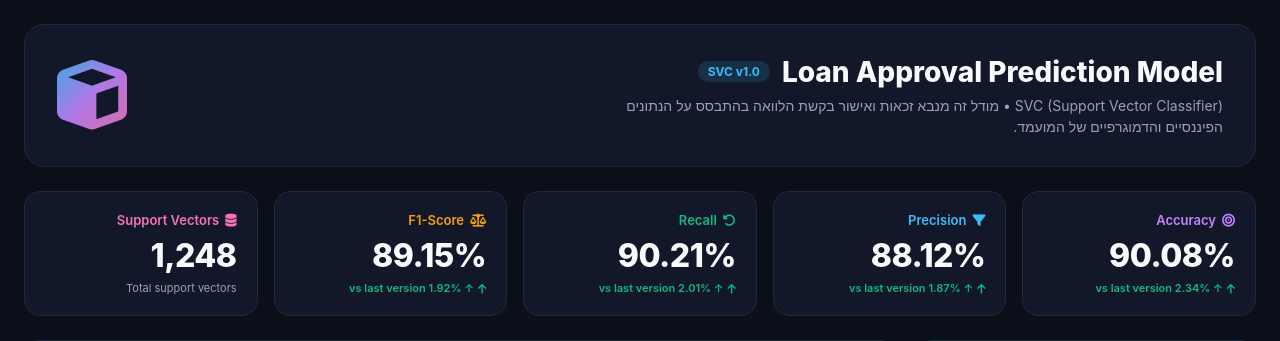
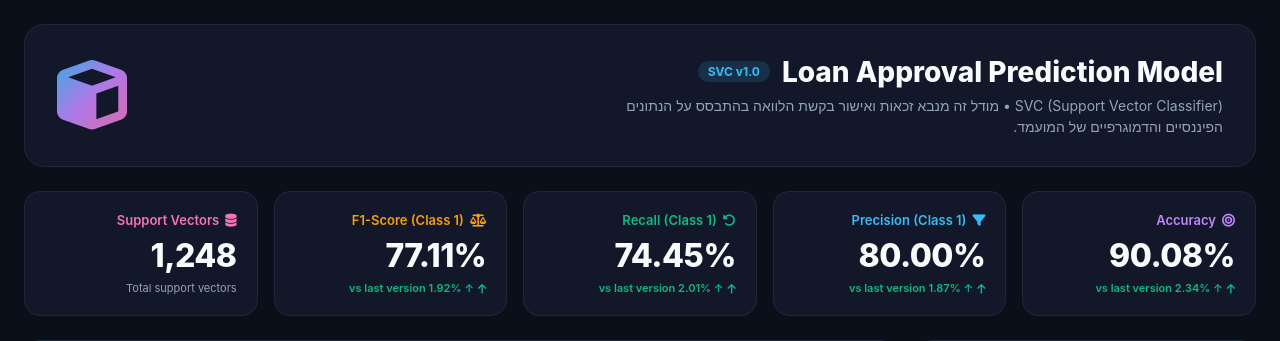
Before and after one commit to Ameed-Saleh/AI-Course-Projects, a Flask app: page /dashboard in a window 1280 px wide. Shown: the part 58-399 px from the top of the page. Run offline with Flask 3, Linux system fonts and the light colour scheme.

Commit message:
Project 2 Completed!

```diff
--- a/Project-Loan Approval Prediction/Loan_Project/templates/dashboard.html
+++ b/Project-Loan Approval Prediction/Loan_Project/templates/dashboard.html
@@ -151,6 +151,7 @@
     </div>
 
     <!-- Top Exact Metrics Grid -->
+    <!-- Top Exact Metrics Grid (Class 1 / Positive Target) -->
     <div class="kpi-grid">
         <div class="kpi-card">
             <div class="kpi-title" style="color:var(--accent-purple);" id="lbl-acc"><i class="fa-solid fa-bullseye"></i> Accuracy</div>
@@ -158,18 +159,18 @@
             <div class="kpi-trend"><i class="fa-solid fa-arrow-up"></i> ↑ 2.34% vs last version</div>
         </div>
         <div class="kpi-card">
-            <div class="kpi-title" style="color:var(--accent-blue);" id="lbl-prec"><i class="fa-solid fa-filter"></i> Precision</div>
-            <div class="kpi-value">88.12%</div>
+            <div class="kpi-title" style="color:var(--accent-blue);" id="lbl-prec"><i class="fa-solid fa-filter"></i> Precision (Class 1)</div>
+            <div class="kpi-value">80.00%</div>
             <div class="kpi-trend"><i class="fa-solid fa-arrow-up"></i> ↑ 1.87% vs last version</div>
         </div>
         <div class="kpi-card">
-            <div class="kpi-title" style="color:var(--accent-green);" id="lbl-rec"><i class="fa-solid fa-rotate-left"></i> Recall</div>
-            <div class="kpi-value">90.21%</div>
+            <div class="kpi-title" style="color:var(--accent-green);" id="lbl-rec"><i class="fa-solid fa-rotate-left"></i> Recall (Class 1)</div>
+            <div class="kpi-value">74.45%</div>
             <div class="kpi-trend"><i class="fa-solid fa-arrow-up"></i> ↑ 2.01% vs last version</div>
         </div>
         <div class="kpi-card">
-            <div class="kpi-title" style="color:#f59e0b;" id="lbl-f1"><i class="fa-solid fa-scale-balanced"></i> F1-Score</div>
-            <div class="kpi-value">89.15%</div>
+            <div class="kpi-title" style="color:#f59e0b;" id="lbl-f1"><i class="fa-solid fa-scale-balanced"></i> F1-Score (Class 1)</div>
+            <div class="kpi-value">77.11%</div>
             <div class="kpi-trend"><i class="fa-solid fa-arrow-up"></i> ↑ 1.92% vs last version</div>
         </div>
         <div class="kpi-card">
```
